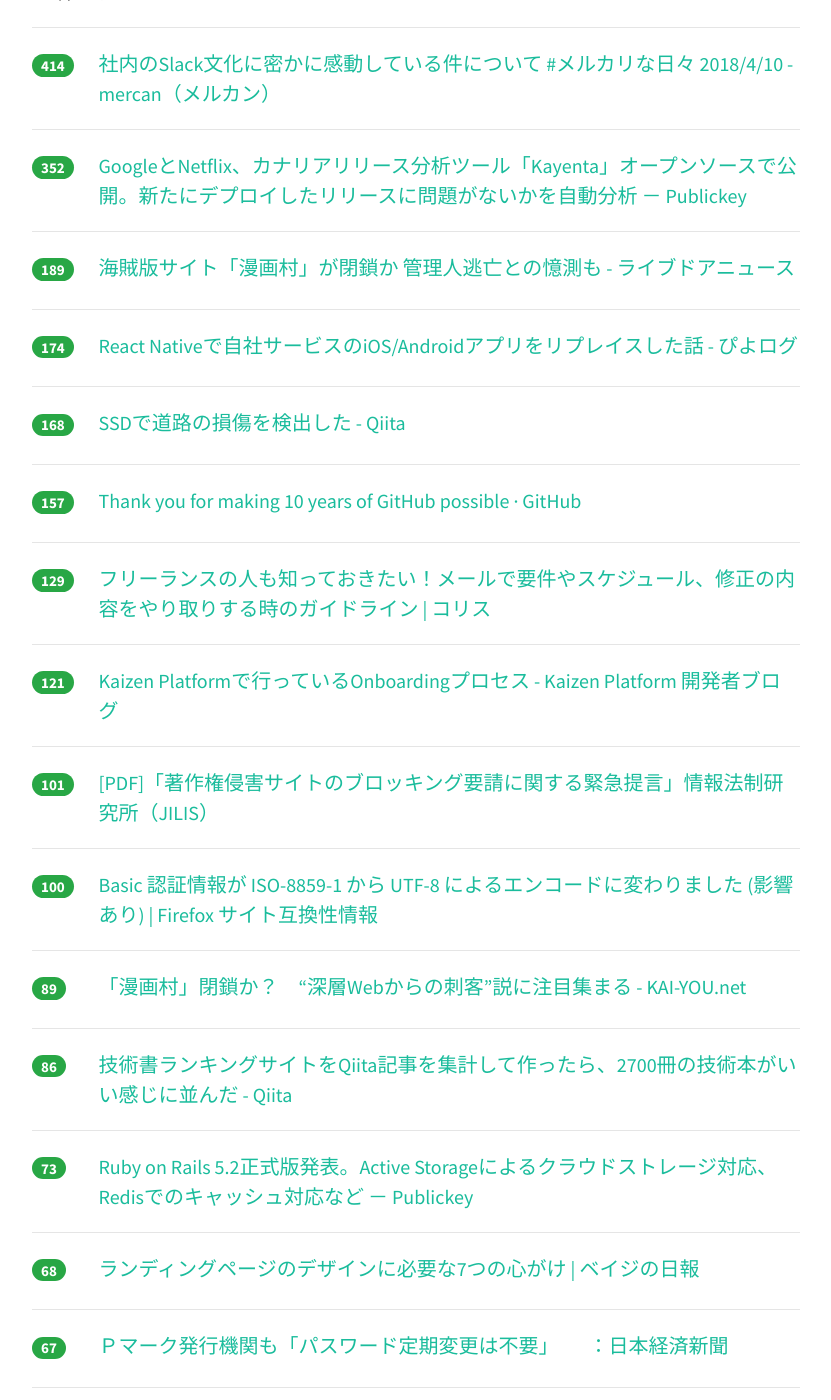
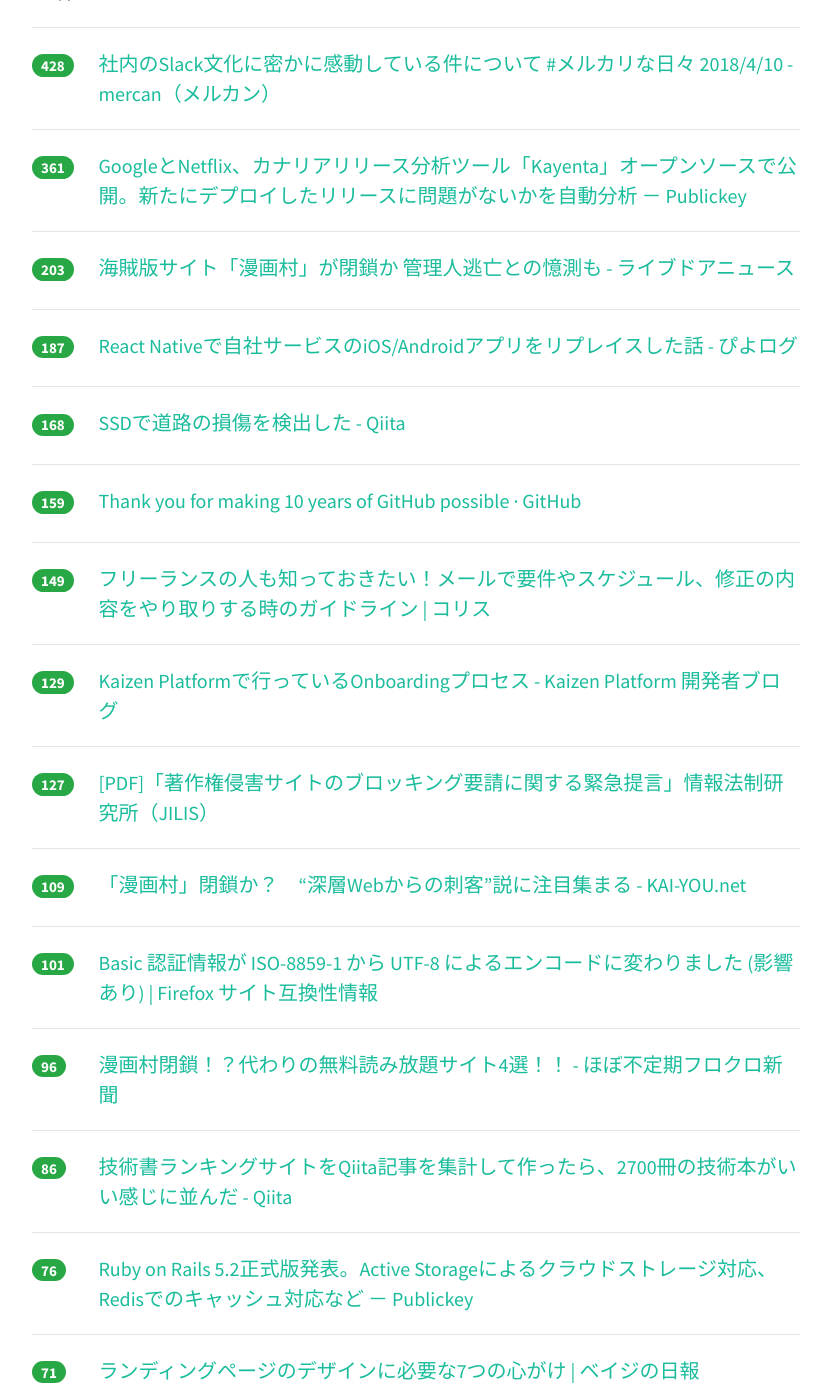
Before and after one commit to yatta47/hatena-matome-site, a Jekyll site: the page built from _posts/2018-04-11-hatena.md, in a window 1280 px wide and 1400 px high, scrolled down 346 px. Shown: the whole window, without its empty margins (224-1055 px from the left). Built offline with Jekyll 4.4.1, drawn with Linux system fonts in a browser that asks for light colours; nearby versions of some CDN libraries; some of the changed text lies outside the part shown.

Commit message:
Updated 2018-04-11

```diff
--- a/_posts/2018-04-11-hatena.md
+++ b/_posts/2018-04-11-hatena.md
@@ -1,28 +1,28 @@
 ---
 layout: post
 title:  "2018-04-11 はてぶIT"
-date:   2018-04-11 20:03:05
+date:   2018-04-11 21:02:09
 tags: [it-hotentry]
 ---
-57 件のデータあり
+60 件のデータあり
 
 <hr><div class="row">
-<div class="col-1"><span class="badge badge-pill badge-success h2">414</span></div>
+<div class="col-1"><span class="badge badge-pill badge-success h2">428</span></div>
 <div class="col-11"><a href='http://mercan.mercari.com/entry/2018/04/10/163322' target='_blank'>社内のSlack文化に密かに感動している件について #メルカリな日々 2018/4/10 - mercan（メルカン）</a></div>
 </div>
 <hr>
 <div class="row">
-<div class="col-1"><span class="badge badge-pill badge-success h2">352</span></div>
+<div class="col-1"><span class="badge badge-pill badge-success h2">361</span></div>
 <div class="col-11"><a href='http://www.publickey1.jp/blog/18/googlenetflixkayenta.html' target='_blank'>GoogleとNetflix、カナリアリリース分析ツール「Kayenta」オープンソースで公開。新たにデプロイしたリリースに問題がないかを自動分析 － Publickey</a></div>
 </div>
 <hr>
 <div class="row">
-<div class="col-1"><span class="badge badge-pill badge-success h2">189</span></div>
+<div class="col-1"><span class="badge badge-pill badge-success h2">203</span></div>
 <div class="col-11"><a href='http://news.livedoor.com/article/detail/14562118/' target='_blank'>海賊版サイト「漫画村」が閉鎖か 管理人逃亡との憶測も - ライブドアニュース</a></div>
 </div>
 <hr>
 <div class="row">
-<div class="col-1"><span class="badge badge-pill badge-success h2">174</span></div>
+<div class="col-1"><span class="badge badge-pill badge-success h2">187</span></div>
 <div class="col-11"><a href='https://blog.piyo.tech/posts/2018-04-11-react-native/' target='_blank'>React Nativeで自社サービスのiOS/Androidアプリをリプレイスした話 - ぴよログ</a></div>
 </div>
 <hr>
@@ -32,33 +32,38 @@ tags: [it-hotentry]
 </div>
 <hr>
 <div class="row">
-<div class="col-1"><span class="badge badge-pill badge-success h2">157</span></div>
+<div class="col-1"><span class="badge badge-pill badge-success h2">159</span></div>
 <div class="col-11"><a href='https://github.com/ten' target='_blank'>Thank you for making 10 years of GitHub possible · GitHub</a></div>
 </div>
 <hr>
 <div class="row">
-<div class="col-1"><span class="badge badge-pill badge-success h2">129</span></div>
+<div class="col-1"><span class="badge badge-pill badge-success h2">149</span></div>
 <div class="col-11"><a href='https://coliss.com/articles/build-websites/operation/work/confirmation-guidline-for-advertisement-production.html' target='_blank'>フリーランスの人も知っておきたい！メールで要件やスケジュール、修正の内容をやり取りする時のガイドライン | コリス</a></div>
 </div>
 <hr>
 <div class="row">
-<div class="col-1"><span class="badge badge-pill badge-success h2">121</span></div>
+<div class="col-1"><span class="badge badge-pill badge-success h2">129</span></div>
 <div class="col-11"><a href='http://developer.kaizenplatform.com/entry/glidenote/2018-04-11' target='_blank'>Kaizen Platformで行っているOnboardingプロセス - Kaizen Platform 開発者ブログ</a></div>
 </div>
 <hr>
 <div class="row">
-<div class="col-1"><span class="badge badge-pill badge-success h2">101</span></div>
+<div class="col-1"><span class="badge badge-pill badge-success h2">127</span></div>
 <div class="col-11"><a href='https://www.jilis.org/pub/20180411.pdf' target='_blank'>[PDF]「著作権侵害サイトのブロッキング要請に関する緊急提言」情報法制研究所（JILIS）</a></div>
 </div>
 <hr>
 <div class="row">
-<div class="col-1"><span class="badge badge-pill badge-success h2">100</span></div>
+<div class="col-1"><span class="badge badge-pill badge-success h2">109</span></div>
+<div class="col-11"><a href='http://kai-you.net/article/52359' target='_blank'>「漫画村」閉鎖か？　“深層Webからの刺客”説に注目集まる - KAI-YOU.net</a></div>
+</div>
+<hr>
+<div class="row">
+<div class="col-1"><span class="badge badge-pill badge-success h2">101</span></div>
 <div class="col-11"><a href='https://www.fxsitecompat.com/ja/docs/2018/basic-auth-credentials-are-now-encoded-in-utf-8-instead-of-iso-8859-1/' target='_blank'>Basic 認証情報が ISO-8859-1 から UTF-8 によるエンコードに変わりました (影響あり) | Firefox サイト互換性情報</a></div>
 </div>
 <hr>
 <div class="row">
-<div class="col-1"><span class="badge badge-pill badge-success h2">89</span></div>
-<div class="col-11"><a href='http://kai-you.net/article/52359' target='_blank'>「漫画村」閉鎖か？　“深層Webからの刺客”説に注目集まる - KAI-YOU.net</a></div>
+<div class="col-1"><span class="badge badge-pill badge-success h2">96</span></div>
+<div class="col-11"><a href='http://2969.hatenablog.com/entry/2018/04/11/165555' target='_blank'>漫画村閉鎖！？代わりの無料読み放題サイト4選！！ - ほぼ不定期フロクロ新聞</a></div>
 </div>
 <hr>
 <div class="row">
@@ -67,17 +72,17 @@ tags: [it-hotentry]
 </div>
 <hr>
 <div class="row">
-<div class="col-1"><span class="badge badge-pill badge-success h2">73</span></div>
+<div class="col-1"><span class="badge badge-pill badge-success h2">76</span></div>
 <div class="col-11"><a href='http://www.publickey1.jp/blog/18/ruby_on_rails_52active_storageredis.html' target='_blank'>Ruby on Rails 5.2正式版発表。Active Storageによるクラウドストレージ対応、Redisでのキャッシュ対応など － Publickey</a></div>
 </div>
 <hr>
 <div class="row">
-<div class="col-1"><span class="badge badge-pill badge-success h2">68</span></div>
+<div class="col-1"><span class="badge badge-pill badge-success h2">71</span></div>
 <div class="col-11"><a href='https://baigie.me/nippo/2018/04/11/landing-page-7point/' target='_blank'>ランディングページのデザインに必要な7つの心がけ | ベイジの日報</a></div>
 </div>
 <hr>
 <div class="row">
-<div class="col-1"><span class="badge badge-pill badge-success h2">67</span></div>
+<div class="col-1"><span class="badge badge-pill badge-success h2">68</span></div>
 <div class="col-11"><a href='https://www.nikkei.com/article/DGXMZO29214870Q8A410C1CR8000/' target='_blank'>Ｐマーク発行機関も「パスワード定期変更は不要」　　：日本経済新聞</a></div>
 </div>
 <hr>
@@ -92,18 +97,18 @@ tags: [it-hotentry]
 </div>
 <hr>
 <div class="row">
-<div class="col-1"><span class="badge badge-pill badge-success h2">51</span></div>
+<div class="col-1"><span class="badge badge-pill badge-success h2">54</span></div>
 <div class="col-11"><a href='https://jp.techcrunch.com/2018/04/11/aidemy/' target='_blank'>エンジニアも使うAIプログラミング学習サイト「Aidemy」が1万ユーザー突破、有料プランも開始 | TechCrunch Japan</a></div>
 </div>
 <hr>
 <div class="row">
-<div class="col-1"><span class="badge badge-pill badge-success h2">47</span></div>
-<div class="col-11"><a href='https://togetter.com/li/1216873' target='_blank'>キーボードを2つ同時に使うと『肩が開いて良い感じになる』らしい→気になるところややってみた感想 - Togetter</a></div>
+<div class="col-1"><span class="badge badge-pill badge-success h2">54</span></div>
+<div class="col-11"><a href='https://anond.hatelabo.jp/20180411003650' target='_blank'>派遣のプログラマが使えない理由</a></div>
 </div>
 <hr>
 <div class="row">
-<div class="col-1"><span class="badge badge-pill badge-success h2">47</span></div>
-<div class="col-11"><a href='https://anond.hatelabo.jp/20180411003650' target='_blank'>派遣のプログラマが使えない理由</a></div>
+<div class="col-1"><span class="badge badge-pill badge-success h2">48</span></div>
+<div class="col-11"><a href='https://togetter.com/li/1216873' target='_blank'>キーボードを2つ同時に使うと『肩が開いて良い感じになる』らしい→気になるところややってみた感想 - Togetter</a></div>
 </div>
 <hr>
 <div class="row">
@@ -122,8 +127,8 @@ tags: [it-hotentry]
 </div>
 <hr>
 <div class="row">
-<div class="col-1"><span class="badge badge-pill badge-success h2">41</span></div>
-<div class="col-11"><a href='http://2969.hatenablog.com/entry/2018/04/11/165555' target='_blank'>漫画村閉鎖！？代わりの無料読み放題サイト4選！！ - ほぼ不定期フロクロ新聞</a></div>
+<div class="col-1"><span class="badge badge-pill badge-success h2">38</span></div>
+<div class="col-11"><a href='https://japanese.engadget.com/2018/04/11/itunes-21-2400/' target='_blank'>悪夢再び。iTunesでクレジットカードを不正利用されて21万2400円請求された顛末 - Engadget 日本版</a></div>
 </div>
 <hr>
 <div class="row">
@@ -142,6 +147,11 @@ tags: [it-hotentry]
 </div>
 <hr>
 <div class="row">
+<div class="col-1"><span class="badge badge-pill badge-success h2">34</span></div>
+<div class="col-11"><a href='https://k-tai.watch.impress.co.jp/docs/news/1116226.html' target='_blank'>ドコモ、マンホール型基地局を開発 - ケータイ Watch</a></div>
+</div>
+<hr>
+<div class="row">
 <div class="col-1"><span class="badge badge-pill badge-success h2">33</span></div>
 <div class="col-11"><a href='https://tonari-it.com/python-openpyxl-formula/' target='_blank'>PythonでOpenPyXLを使いExcelに数式を入力する方法</a></div>
 </div>
@@ -157,8 +167,8 @@ tags: [it-hotentry]
 </div>
 <hr>
 <div class="row">
-<div class="col-1"><span class="badge badge-pill badge-success h2">31</span></div>
-<div class="col-11"><a href='https://k-tai.watch.impress.co.jp/docs/news/1116226.html' target='_blank'>ドコモ、マンホール型基地局を開発 - ケータイ Watch</a></div>
+<div class="col-1"><span class="badge badge-pill badge-success h2">29</span></div>
+<div class="col-11"><a href='https://japan.cnet.com/article/35117538/' target='_blank'>W3C、パスワード不要のウェブ認証「Web Authentication」を勧告候補に - CNET Japan</a></div>
 </div>
 <hr>
 <div class="row">
@@ -168,7 +178,7 @@ tags: [it-hotentry]
 <hr>
 <div class="row">
 <div class="col-1"><span class="badge badge-pill badge-success h2">28</span></div>
-<div class="col-11"><a href='https://japanese.engadget.com/2018/04/11/itunes-21-2400/' target='_blank'>悪夢再び。iTunesでクレジットカードを不正利用されて21万2400円請求された顛末 - Engadget 日本版</a></div>
+<div class="col-11"><a href='https://coliss.com/articles/build-websites/operation/work/free-ui-kit-for-adobe-xd.html' target='_blank'>Adobe XDがどんどん便利になってる！Web制作に使える無料素材のまとめ | コリス</a></div>
 </div>
 <hr>
 <div class="row">
@@ -193,7 +203,12 @@ tags: [it-hotentry]
 <hr>
 <div class="row">
 <div class="col-1"><span class="badge badge-pill badge-success h2">26</span></div>
-<div class="col-11"><a href='https://japan.cnet.com/article/35117538/' target='_blank'>W3C、パスワード不要のウェブ認証「Web Authentication」を勧告候補に - CNET Japan</a></div>
+<div class="col-11"><a href='https://pc.watch.impress.co.jp/docs/news/1116498.html' target='_blank'>ドコモ、マンホールの中にLTE基地局を設置 - PC Watch</a></div>
+</div>
+<hr>
+<div class="row">
+<div class="col-1"><span class="badge badge-pill badge-success h2">26</span></div>
+<div class="col-11"><a href='https://note.mu/kenichiikeuchi/n/nc697dd8ad639' target='_blank'>Material Designを最速で使いこなす｜池内健一｜note</a></div>
 </div>
 <hr>
 <div class="row">
@@ -208,7 +223,7 @@ tags: [it-hotentry]
 <hr>
 <div class="row">
 <div class="col-1"><span class="badge badge-pill badge-success h2">25</span></div>
-<div class="col-11"><a href='https://pc.watch.impress.co.jp/docs/news/1116498.html' target='_blank'>ドコモ、マンホールの中にLTE基地局を設置 - PC Watch</a></div>
+<div class="col-11"><a href='http://hagex.hatenadiary.jp/entry/2018/04/11/120000' target='_blank'>過去最悪のエントリーを発表したイケダハヤト氏 - Hagex-day info</a></div>
 </div>
 <hr>
 <div class="row">
@@ -227,13 +242,13 @@ tags: [it-hotentry]
 </div>
 <hr>
 <div class="row">
-<div class="col-1"><span class="badge badge-pill badge-success h2">23</span></div>
-<div class="col-11"><a href='https://coliss.com/articles/build-websites/operation/work/free-ui-kit-for-adobe-xd.html' target='_blank'>Adobe XDがどんどん便利になってる！Web制作に使える無料素材のまとめ | コリス</a></div>
+<div class="col-1"><span class="badge badge-pill badge-success h2">22</span></div>
+<div class="col-11"><a href='https://www.atpress.ne.jp/news/154112' target='_blank'>押すだけで赤ちゃんの排泄を記録できる「うんこボタン」発売～記録と共有によって“ワンオペ育児”の精神的負担も軽減～｜プレスリリース配信サービス【＠Press：アットプレス】</a></div>
 </div>
 <hr>
 <div class="row">
 <div class="col-1"><span class="badge badge-pill badge-success h2">22</span></div>
-<div class="col-11"><a href='https://www.atpress.ne.jp/news/154112' target='_blank'>押すだけで赤ちゃんの排泄を記録できる「うんこボタン」発売～記録と共有によって“ワンオペ育児”の精神的負担も軽減～｜プレスリリース配信サービス【＠Press：アットプレス】</a></div>
+<div class="col-11"><a href='http://www.itmedia.co.jp/news/articles/1804/11/news075.html' target='_blank'>耳をふさがないスマートなワイヤレスイヤフォン　ソニーモバイルが「Xperia Ear Duo」発売 - ITmedia NEWS</a></div>
 </div>
 <hr>
 <div class="row">
@@ -244,11 +259,6 @@ tags: [it-hotentry]
 <div class="row">
 <div class="col-1"><span class="badge badge-pill badge-success h2">21</span></div>
 <div class="col-11"><a href='https://note.mu/lawyer/n/ncd0121eadbf6' target='_blank'>リーガルバトルゲーム「契約書タイムバトル」5/10(水)開催決定！ #クラウドサイン｜橘大地｜note</a></div>
-</div>
-<hr>
-<div class="row">
-<div class="col-1"><span class="badge badge-pill badge-success h2">21</span></div>
-<div class="col-11"><a href='http://hagex.hatenadiary.jp/entry/2018/04/11/120000' target='_blank'>過去最悪のエントリーを発表したイケダハヤト氏 - Hagex-day info</a></div>
 </div>
 <hr>
 <div class="row">
@@ -272,6 +282,11 @@ tags: [it-hotentry]
 </div>
 <hr>
 <div class="row">
+<div class="col-1"><span class="badge badge-pill badge-success h2">14</span></div>
+<div class="col-11"><a href='http://tech.nikkeibp.co.jp/atcl/nxt/news/18/00830/' target='_blank'>「漫画村」がGoogleの検索結果から排除、削除申請者はハーレクイン | 日経 xTECH（クロステック）</a></div>
+</div>
+<hr>
+<div class="row">
 <div class="col-1"><span class="badge badge-pill badge-success h2">7</span></div>
 <div class="col-11"><a href='https://headlines.yahoo.co.jp/hl?a=20180410-00000063-zdn_mkt-bus_all' target='_blank'>「＋メッセージ」なぜ開発？　3大キャリアが異例の共同会見（ITmedia ビジネスオンライン） - Yahoo!ニュース</a></div>
 </div>
```
